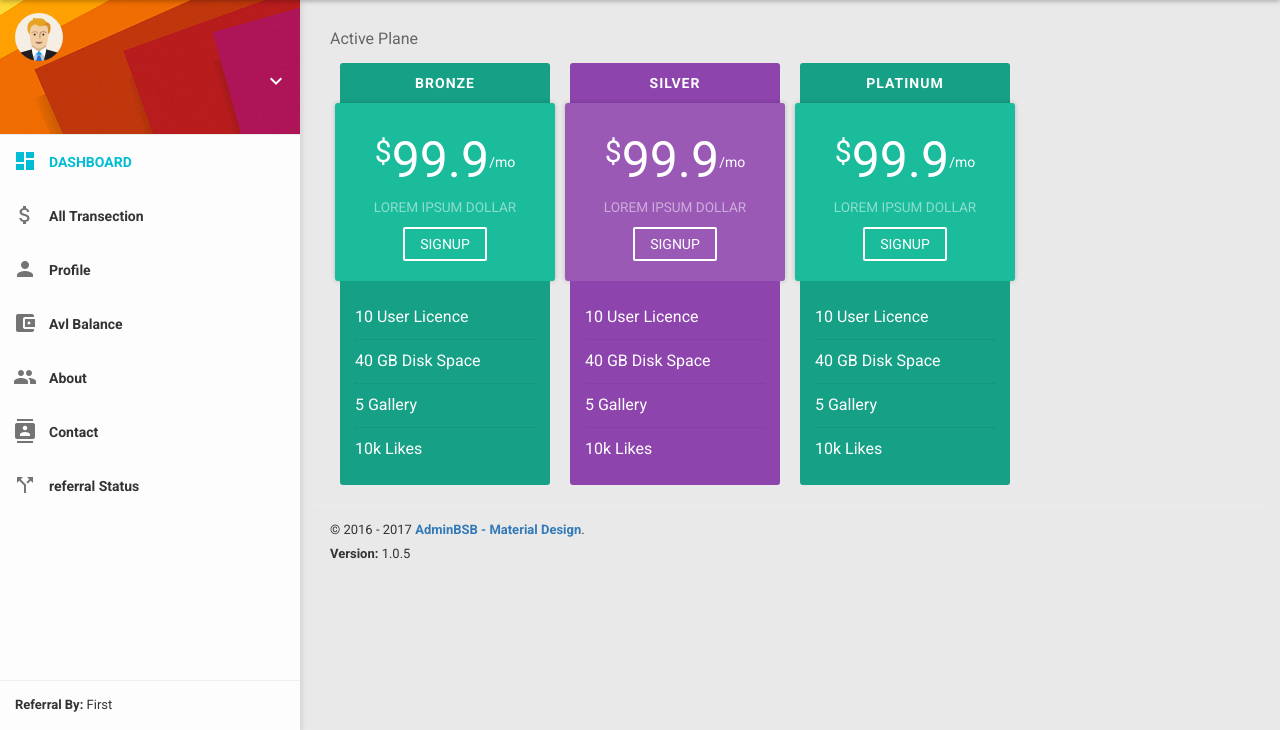
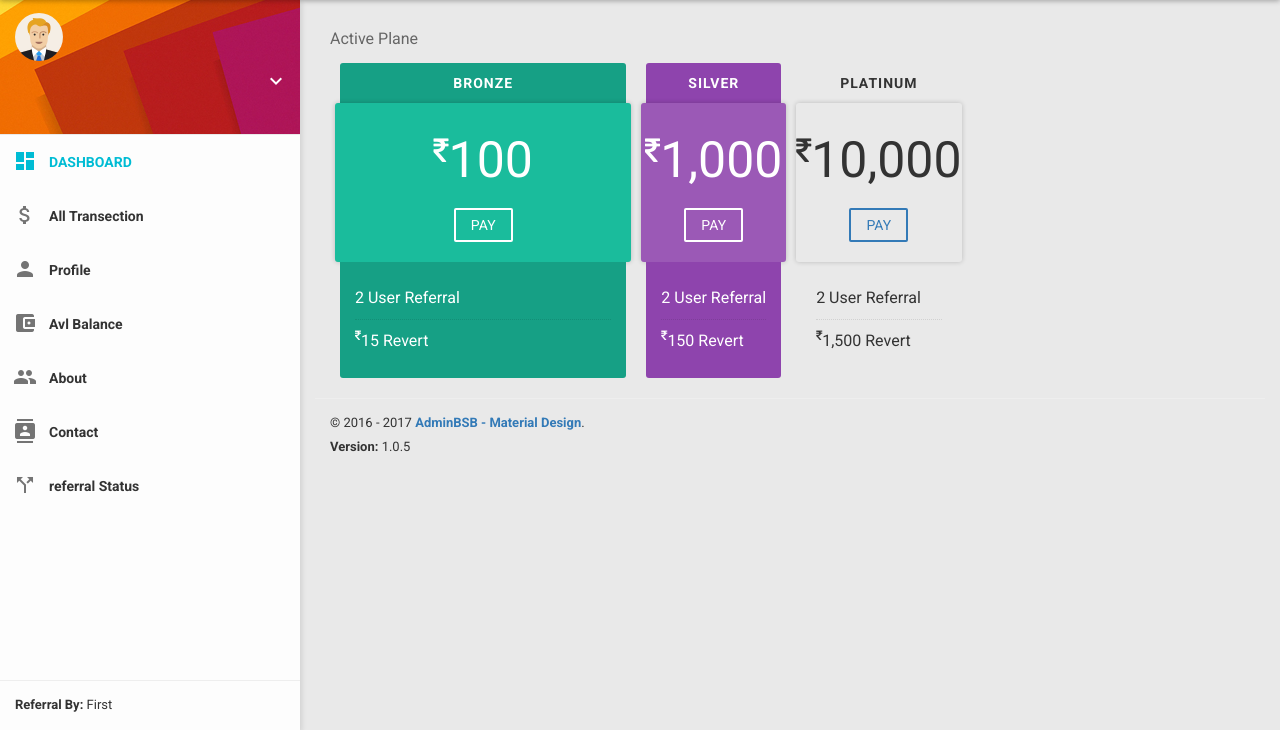
Before and after one commit to JRInfotech/jioprocase, a CodeIgniter app: page /database/ActiveAccount/activePlane in a window 1280 px wide. Shown: the part 70-800 px from the top of the page. Run offline with CodeIgniter, Linux system fonts and the light colour scheme.

Commit message:
home commit 02/07/2018

```diff
--- a/application/views/activePlane.php
+++ b/application/views/activePlane.php
@@ -2,26 +2,22 @@
     <div class="block-header">
         <h2><?=$title; ?></h2>
     </div>
-    <div class="Column4 GreenSea"><!--Change column Column2,Column3,Column4 | Change Color GreenSea, GreenBlue, Blue, Red, Whisteria, MidnightBlue, Orange, Pumkin, Silver, Concrete -->
+    <div class="Column3 GreenSea"><!--Change column Column2,Column3,Column4 | Change Color GreenSea, GreenBlue, Blue, Red, Whisteria, MidnightBlue, Orange, Pumkin, Silver, Concrete -->
         <!--Column-->
+        <fo
         <div class="pricing-col">
             <ul>
                 <li class="title">Bronze</li>
                 <li class="pricing-details">
-                    <h3><sup>$</sup>99.9<sub>/mo</sub></h3>
-                    <small>Lorem ipsum dollar</small>
-                    <a class="signup-btn" href="http://www.uicookies.com">Signup</a>
+                    <h3><sup><i class="fa fa-inr" aria-hidden="true"></i></sup>100</h3>
+                    <small></small>
+                    <a class="signup-btn" href="<?=base_url()?>">Pay</a>
 
                 </li>
                 <li>
                     <ul>
-                        <li>10 User Licence</li>
-                        <li>40 GB Disk Space</li>
-                        <li>5 Gallery</li>
-                        <li>10k Likes</li>
-
-
-
+                        <li>2 User Referral</li>
+                        <li><sup><i class="fa fa-inr" aria-hidden="true"></i></sup>15  Revert </li>
                     </ul>
 
                 </li>
@@ -33,20 +29,15 @@
             <ul>
                 <li class="title">Silver</li>
                 <li class="pricing-details">
-                    <h3><sup>$</sup>99.9<sub>/mo</sub></h3>
-                    <small>Lorem ipsum dollar</small>
-                    <a class="signup-btn" href="http://www.uicookies.com">Signup</a>
+                    <h3><sup><i class="fa fa-inr" aria-hidden="true"></i></sup>1,000<sup></sup></h3>
+                    <small></small>
+                    <a class="signup-btn" href="http://www.uicookies.com">Pay</a>
 
                 </li>
                 <li>
                     <ul>
-                        <li>10 User Licence</li>
-                        <li>40 GB Disk Space</li>
-                        <li>5 Gallery</li>
-                        <li>10k Likes</li>
-
-
-
+                        <li>2 User Referral</li>
+                        <li><sup><i class="fa fa-inr" aria-hidden="true"></i></sup>150  Revert </li>
                     </ul>
 
                 </li>
@@ -58,20 +49,15 @@
             <ul>
                 <li class="title">Platinum</li>
                 <li class="pricing-details">
-                    <h3><sup>$</sup>99.9<sub>/mo</sub></h3>
-                    <small>Lorem ipsum dollar</small>
-                    <a class="signup-btn" href="http://www.uicookies.com">Signup</a>
+                    <h3><sup><i class="fa fa-inr" aria-hidden="true"></i></sup>10,000<sup></sup></h3>
+                    <small></small>
+                    <a class="signup-btn" href="http://www.uicookies.com">Pay</a>
 
                 </li>
                 <li>
                     <ul>
-                        <li>10 User Licence</li>
-                        <li>40 GB Disk Space</li>
-                        <li>5 Gallery</li>
-                        <li>10k Likes</li>
-
-
-
+                        <li>2 User Referral</li>
+                        <li><sup><i class="fa fa-inr" aria-hidden="true"></i></sup>1,500 Revert </li>
                     </ul>
 
                 </li>
--- a/application/views/header.php
+++ b/application/views/header.php
@@ -6,6 +6,7 @@
     <!-- Favicon-->
     <link rel="icon" href="../../favicon.ico" type="image/x-icon">
 
+    <link rel="stylesheet" href="https://cdnjs.cloudflare.com/ajax/libs/font-awesome/4.7.0/css/font-awesome.min.css">
     <!-- Google Fonts -->
     <link href="https://fonts.googleapis.com/css?family=Roboto:400,700&subset=latin,cyrillic-ext" rel="stylesheet" type="text/css">
     <link href="https://fonts.googleapis.com/icon?family=Material+Icons" rel="stylesheet" type="text/css">
```
